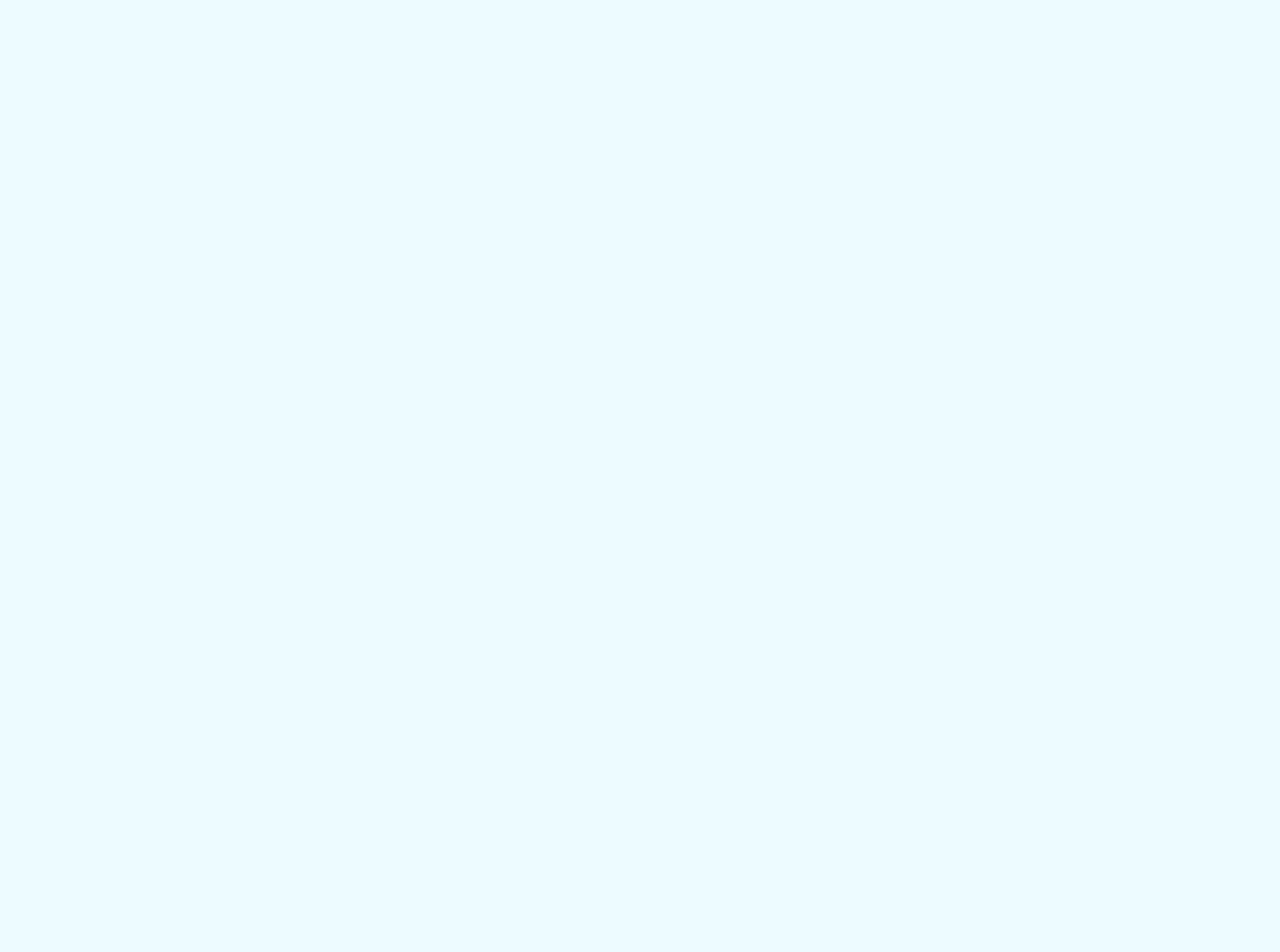
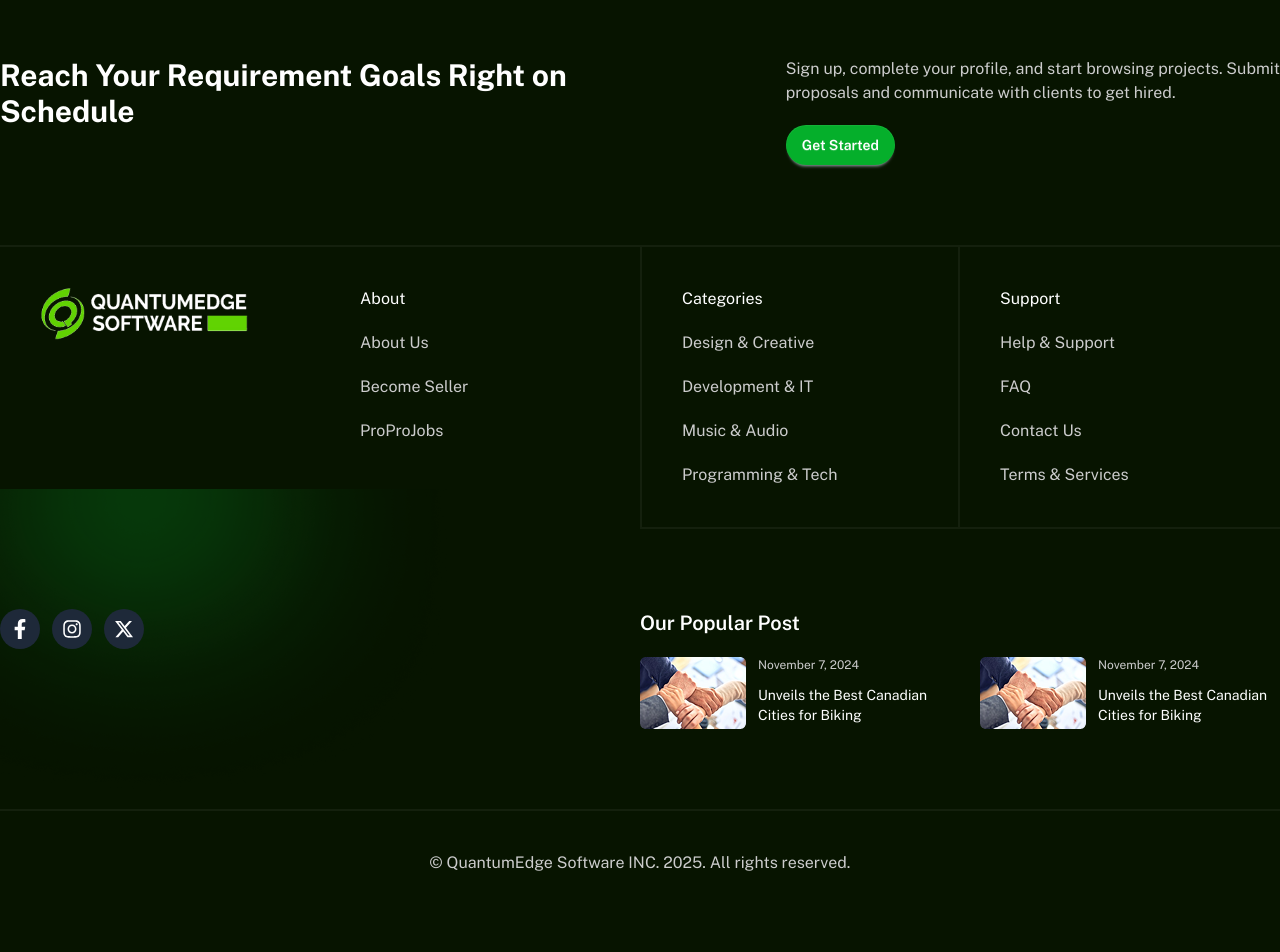
Before and after one commit to meshal10613/Quantumedge-Software, a React (Vite) app in the folder Quantumedge-Client/: page / in a window 1280 px wide. Shown: the part 360-1312 px from the top of the page. Before the commit the page ends 800 px from the top, so only its background shows below. Built offline with nearby package versions, Linux system fonts and the light colour scheme.

Commit message:
footer design almost done

```diff
--- /dev/null
+++ b/Quantumedge-Client/src/Components/Footer.jsx
@@ -0,0 +1,90 @@
+import React from 'react';
+import { Link } from 'react-router';
+import logo from '/logo.png'
+import img1 from '../assets/footer-img.png'
+import design from '../assets/navbar-design.png'
+import { FaFacebookF, FaInstagram } from 'react-icons/fa';
+import { FaXTwitter } from 'react-icons/fa6';
+
+const Footer = () => {
+    return (
+        <div className='bg-secondary text-accent py-20 mt-20'>
+            <div className='max-w-7xl mx-auto space-y-20 relative'>
+                {/* 1st section */}
+                <div className='flex flex-col md:flex-row justify-between gap-y-10 pl-5 md:pl-0'>
+                    <h2 className='text-3xl font-bold'>Reach Your Requirement Goals Right on <br /> Schedule</h2>
+                    <div className='space-y-5'>
+                        <h4 className='text-base-100'>Sign up, complete your profile, and start browsing projects. Submit <br /> proposals and communicate with clients to get hired.</h4>
+                        <Link className='bg-primary btn rounded-3xl border-none text-accent'>Get Started</Link>
+                    </div>
+                </div>
+                {/* 2nd section */}
+                <div className='grid grid-cols-1 md:grid-cols-2 lg:grid-cols-4 mx-auto border-t-2 border-[#cccccc10] z-30'>
+                    <Link className='w-fit h-fit p-10'>
+                        <img src={logo} alt="logo" className='w-52' />
+                    </Link>
+                    <div className='flex flex-col gap-y-5 p-10 border-[#cccccc10] border-l-2 lg:border-l-0'>
+                        <Link className='w-fit'>About</Link>
+                        <Link className='text-base-100 w-fit'>About Us</Link>
+                        <Link className='text-base-100 w-fit'>Become Seller</Link>
+                        <Link className='text-base-100 w-fit'>ProProJobs</Link>
+                    </div>
+                    <div className='flex flex-col gap-y-5 border-x-2 border-b-2 border-[#cccccc10] p-10 border-t-2 lg:border-t-0'>
+                        <Link className='w-fit'>Categories</Link>
+                        <Link className='text-base-100 w-fit'>Design & Creative</Link>
+                        <Link className='text-base-100 w-fit'>Development & IT</Link>
+                        <Link className='text-base-100 w-fit'>Music & Audio</Link>
+                        <Link className='text-base-100 w-fit'>Programming & Tech</Link>
+                    </div>
+                    <div className='flex flex-col gap-y-5 p-10 border-b-2 border-[#cccccc10] border-t-2 lg:border-t-0'>
+                        <Link className='w-fit'>Support</Link>
+                        <Link className='text-base-100 w-fit'>Help & Support</Link>
+                        <Link className='text-base-100 w-fit'>FAQ</Link>
+                        <Link className='text-base-100 w-fit'>Contact Us</Link>
+                        <Link className='text-base-100 w-fit'>Terms & Services</Link>
+                    </div>
+                </div>
+                {/* 3rd section */}
+                <div className='grid grid-cols-1 md:grid-cols-2 mx-auto gap-y-10'>
+                    <div className='flex gap-3 z-30 pl-10 md:pl-0'>
+                        <Link className='w-10 h-10 rounded-full  bg-gray-800 hover:bg-primary text-accent flex items-center justify-center'>
+                            <FaFacebookF size={20} />
+                        </Link>
+                        <Link className='w-10 h-10 rounded-full bg-gray-800 hover:bg-primary text-accent flex items-center justify-center'>
+                            <FaInstagram size={20} />
+                        </Link>
+                        <Link className='w-10 h-10 rounded-full  bg-gray-800 hover:bg-primary text-accent flex items-center justify-center'>
+                            <FaXTwitter size={20} />
+                        </Link>
+                    </div>
+                    <div className='pl-10 md:pl-0'>
+                        <h2 className='mb-5 text-xl font-semibold'>Our Popular Post</h2>
+                        <div className='flex flex-col lg:flex-row gap-10 justify-between items-center'>
+                            <div className='flex gap-3 justify-between'>
+                                <img src={img1} alt="" className='w-40' />
+                                <div className='space-y-3'>
+                                    <p className='text-base-100 text-xs'>November 7, 2024</p>
+                                    <h2 className='text-sm'>Unveils the Best Canadian Cities for Biking</h2>
+                                </div>
+                            </div>
+                            <div className='flex gap-3 justify-between'>
+                                <img src={img1} alt="" className='w-40' />
+                                <div className='space-y-3'>
+                                    <p className='text-base-100 text-xs'>November 7, 2024</p>
+                                    <h2 className='text-sm'>Unveils the Best Canadian Cities for Biking</h2>
+                                </div>
+                            </div>
+                        </div>
+                    </div>
+                    <img src={design} alt="design" className='absolute bottom-1/12 z-20' />
+                </div>
+                {/* 4th section */}
+                <div className='text-center border-t-2 border-[#cccccc10] pt-10'>
+                    <h2 className='text-base-100'>© QuantumEdge Software INC. 2025. All rights reserved.</h2>
+                </div>
+            </div>
+        </div>
+    );
+};
+
+export default Footer;
--- a/Quantumedge-Client/src/Components/Navbar.jsx
+++ b/Quantumedge-Client/src/Components/Navbar.jsx
@@ -5,17 +5,17 @@ import design from '../assets/navbar-design.png'
 const Navbar = () => {
     return (
     <div className='bg-secondary'>
-        <div className="navbar justify-between max-w-7xl mx-auto py-5 border-b border-b-gray-500">
+        <div className="navbar justify-between max-w-7xl mx-auto py-5 border-b-2 border-[#cccccc10]">
             <div className="z-20">
                 <Link to="/" className="text-xl cursor-pointer w-52">
                     <img src="/logo.png" alt="logo" className='w-52' />
                 </Link>
             </div>
-            <div className="flex gap-2">
-                <input type="text" placeholder="Search" className="input input-bordered w-24 md:w-auto" />
+            <div className="flex gap-2 z-20">
+                <input type="text" placeholder="Search" className="input input-bordered w-24 md:w-auto hidden lg:block" />
                 <div className='flex items-center justify-center gap-5'>
-                    <Link className='text-primary'>BECOME A SELLER</Link>
-                    <Link className='text-white'>LOGIN</Link>
+                    <Link className='text-primary hidden lg:block'>BECOME A SELLER</Link>
+                    <Link className='text-white hidden lg:block'>LOGIN</Link>
                     <Link className='bg-primary hover:bg-green-700 py-2 px-4 text-white rounded-3xl p-1 border-none'>REGISTRATION</Link>
                 </div>
             </div>
--- a/Quantumedge-Client/src/Components/SearchBar.jsx
+++ b/Quantumedge-Client/src/Components/SearchBar.jsx
@@ -16,7 +16,7 @@ export default function SearchBar() {
     <div className="bg-secondary py-10 relative">
         <div className="flex items-center gap-3 p-4 max-w-7xl mx-auto">
             {/* Search Input */}
-            <form onClick={handleSearch} className="flex items-center w-full max-w-lg bg-[#1a1a1a] rounded-lg border border-green-500 px-3 py-1">
+            <form onClick={handleSearch} className="flex items-center w-full max-w-lg bg-[#1a1a1a] rounded-lg border border-green-500 px-3 py-1 z-10">
                 <input
                     type="text"
                     value={search}
@@ -44,11 +44,11 @@ export default function SearchBar() {
             </form>
 
             {/* Advanced Search Button */}
-            <button className="btn bg-green-600 text-white rounded-full border-none px-5 hover:bg-green-700">
+            <button className="btn bg-green-600 text-white rounded-full border-none px-5 hover:bg-green-700 cursor-pointer z-10">
                 Advanced search
             </button>
         </div>
-        <img src={star} alt="" className="absolute bottom-0 left-3/5" />
+        <img src={star} alt="" className="absolute bottom-0 left-3/5 z-0" />
     </div>
     );
 }
--- a/Quantumedge-Client/src/Layouts/HomeLayout.jsx
+++ b/Quantumedge-Client/src/Layouts/HomeLayout.jsx
@@ -1,12 +1,16 @@
 import React from 'react';
 import Navbar from '../Components/Navbar';
 import { Outlet } from 'react-router';
+import Footer from '../Components/Footer';
 
 const HomeLayout = () => {
     return (
         <div className=''>
             <Navbar/>
-            <Outlet/>
+            <div className='min-h-[calc(100vh-1232px)]'>
+                <Outlet/>
+            </div>
+            <Footer/>
         </div>
     );
 };
--- a/Quantumedge-Client/src/index.css
+++ b/Quantumedge-Client/src/index.css
@@ -9,7 +9,7 @@
     prefersdark: false; /* set as default dark mode (prefers-color-scheme:dark) */
     color-scheme: light; /* color of browser-provided UI */
 
-    --color-base-100: oklch(98% 0.02 240);
+    --color-base-100: #cccccc;
     --color-base-200: oklch(95% 0.03 240);
     --color-base-300: oklch(92% 0.04 240);
     --color-primary: #05AF2B;
```
Also changed, not shown: Quantumedge-Client/src/assets/footer-img.png (added).
